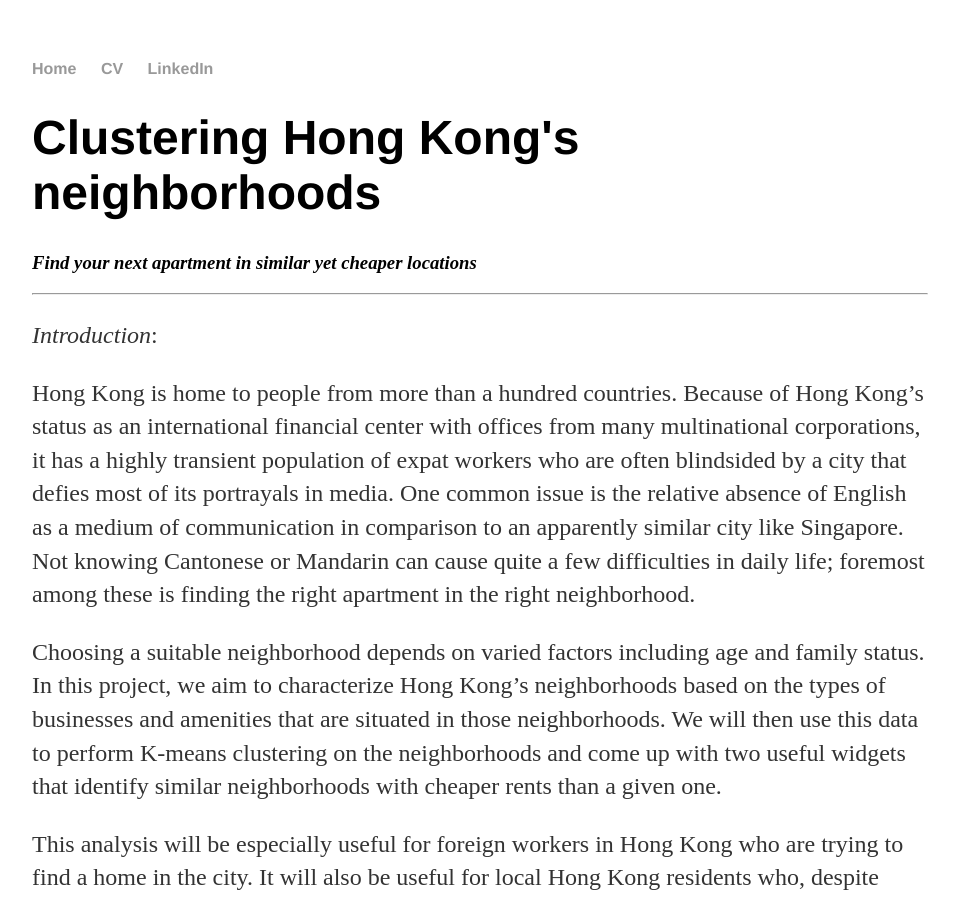
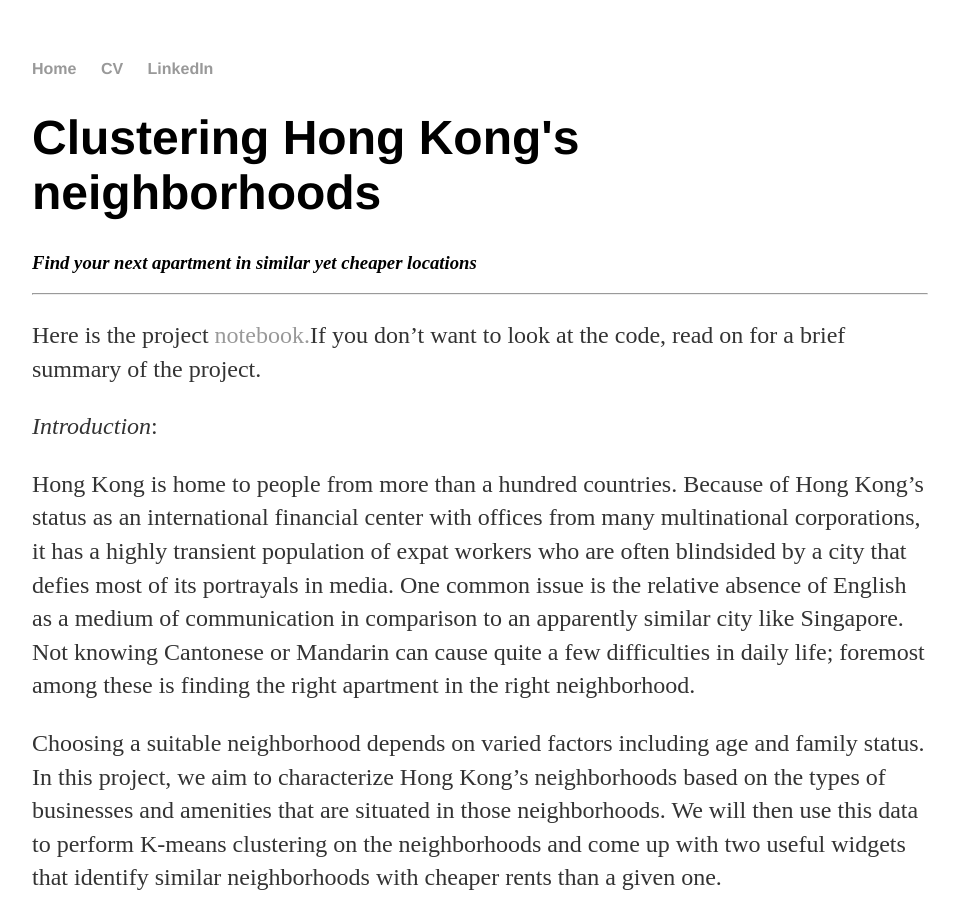
Before and after one commit to h2kh/h2kh.github.io, a Jekyll site: the page built from _posts/2019-06-03-Neighborhood-clustering.md, in a window 1280 px wide and 900 px high. Shown: the whole window, without its empty margins (160-1119 px from the left). Built offline with Jekyll 4.4.1, drawn with Linux system fonts in a browser that asks for light colours.

Commit message:
Update 2019-06-03-Neighborhood-clustering.md

```diff
--- a/_posts/2019-06-03-Neighborhood-clustering.md
+++ b/_posts/2019-06-03-Neighborhood-clustering.md
@@ -5,6 +5,8 @@
 
 ### *Find your next apartment in similar yet cheaper locations*
 ---------
+Here is the project [notebook.](https://nbviewer.jupyter.org/github/h2kh/Hong-Kong-neighborhood-clustering/blob/master/Hong%20Kong%20neighborhoods.ipynb)If you don't want to look at the code, read on for a brief summary of the project.
+
 
 _Introduction_:
 
```
